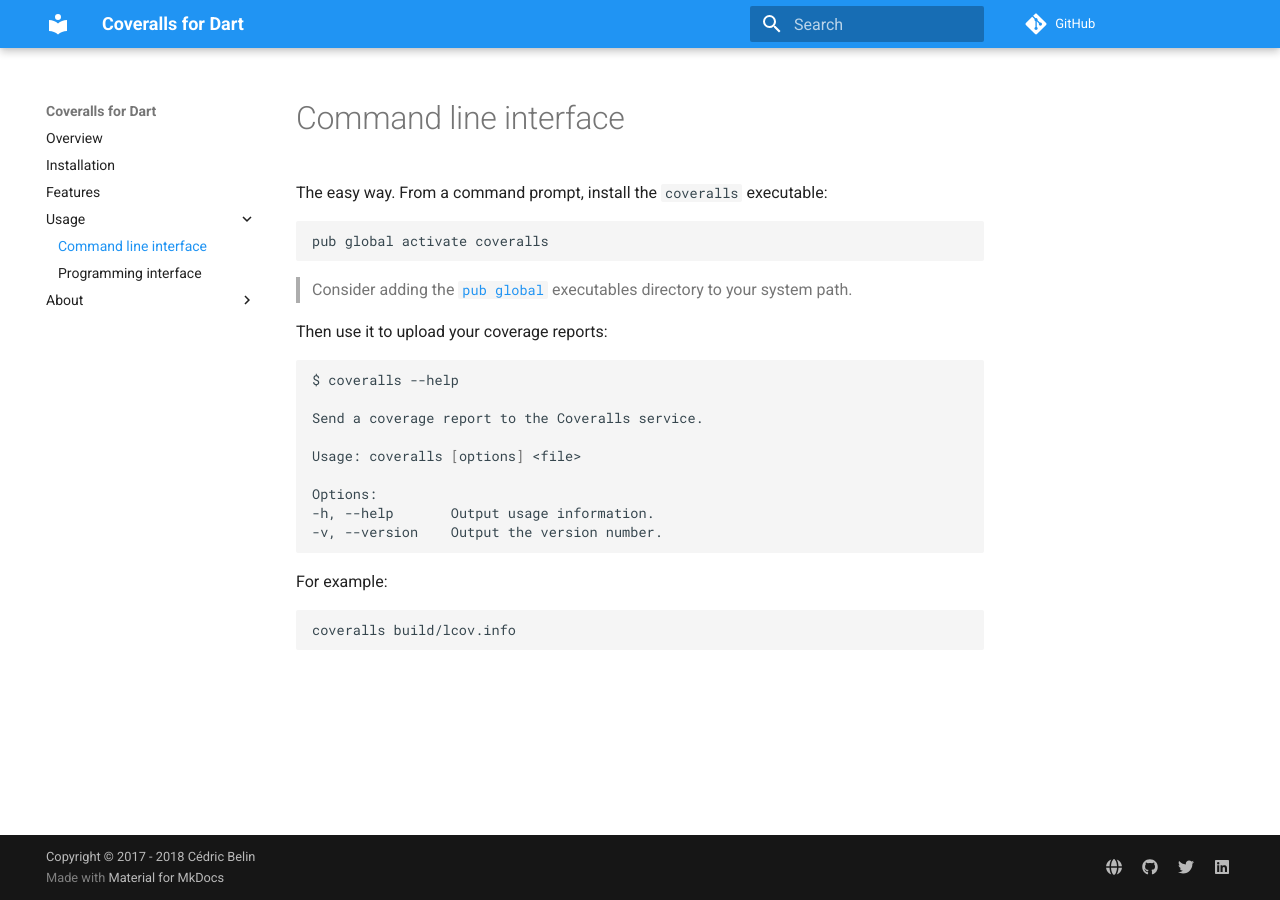
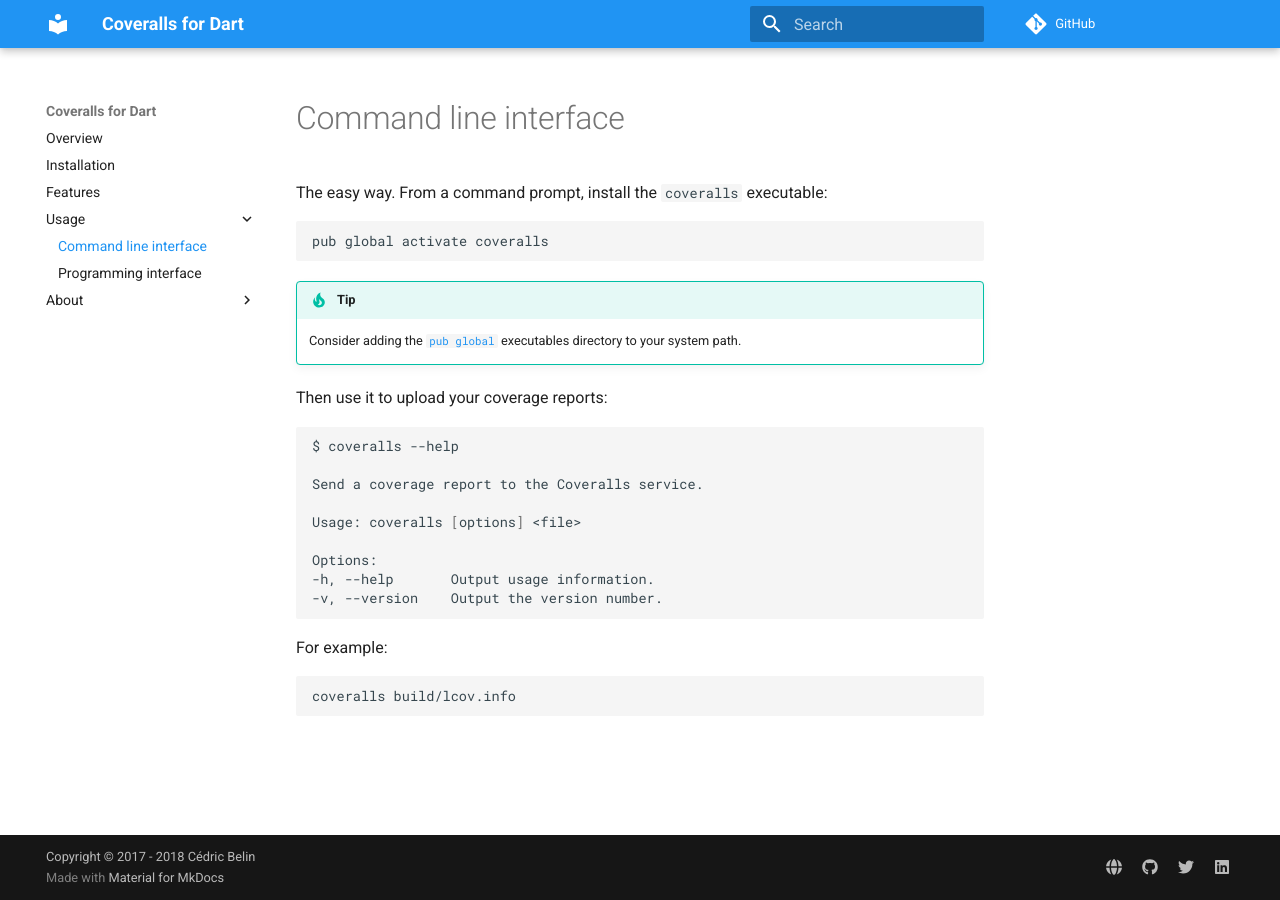
Before and after one commit to dnfield/coveralls.dart, an MkDocs documentation site: the page built from doc/usage/cli.md, in a window 1280 px wide. Built offline with MkDocs 1.6.1 and Material for MkDocs 9.7.7, drawn with Linux system fonts in a browser that asks for light colours; comment, search, counter and statistics services are not loaded; old or Windows-style settings are respelled for this version of MkDocs.

Commit message:
Code formatting

````diff
--- a/analysis_options.yaml
+++ b/analysis_options.yaml
@@ -1,6 +1,3 @@
-analyzer:
-  strong-mode: true
-
 linter:
   rules:
   - always_declare_return_types
--- a/doc/usage/cli.md
+++ b/doc/usage/cli.md
@@ -4,8 +4,8 @@
 ```shell
 pub global activate coveralls
 ```
-
-> Consider adding the [`pub global`](https://www.dartlang.org/tools/pub/cmd/pub-global) executables directory to your system path.
+!!! tip
+    Consider adding the [`pub global`](https://www.dartlang.org/tools/pub/cmd/pub-global) executables directory to your system path.
 
 Then use it to upload your coverage reports:
 
````
